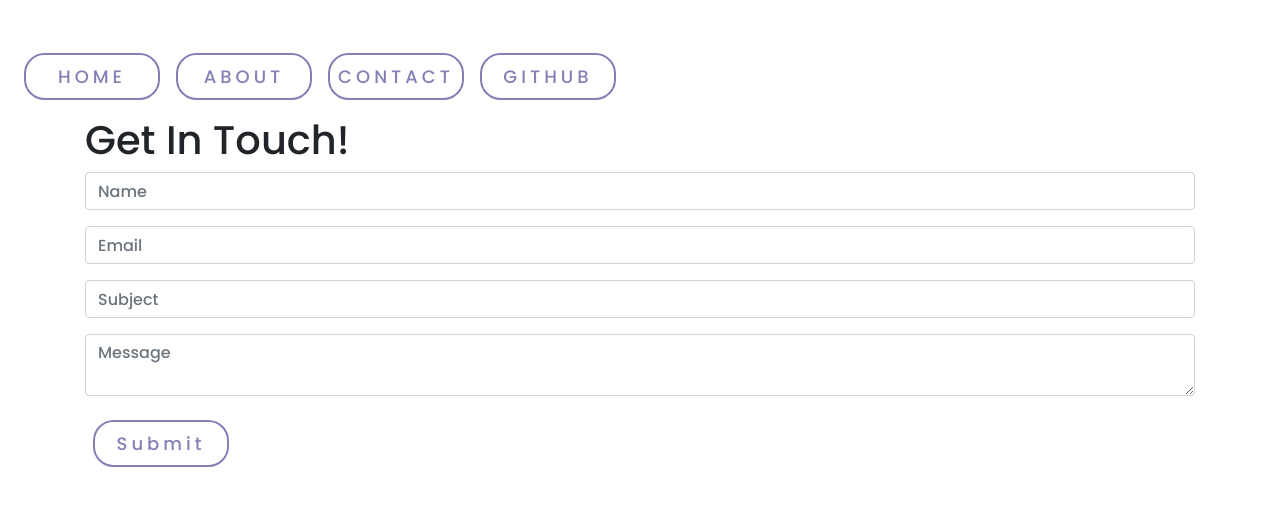
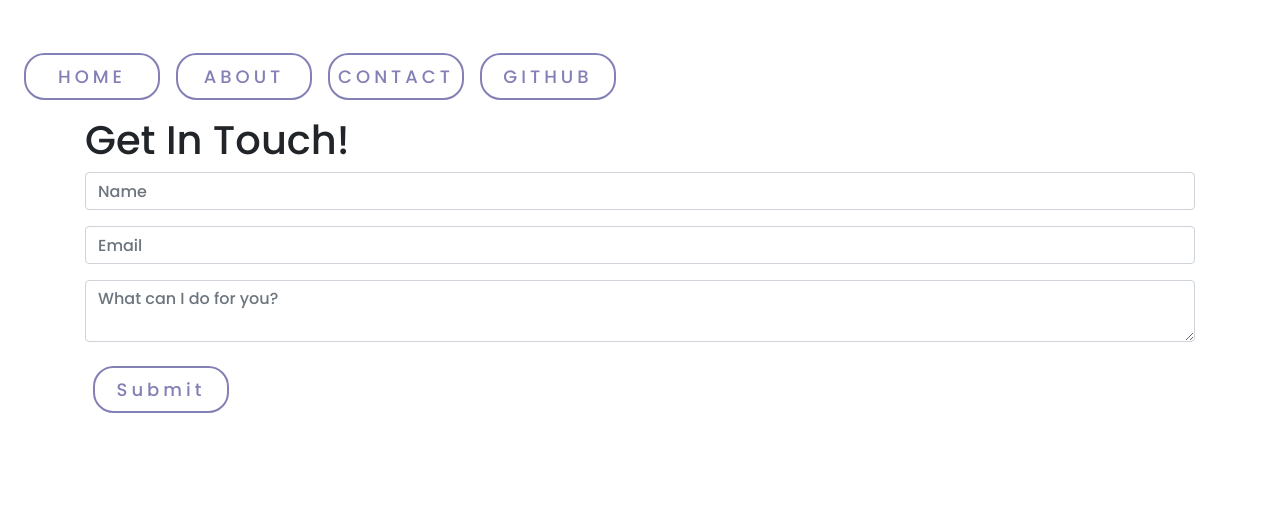
Before and after one commit to xcob/resume2020, a React (Create React App) app: page /contact in a window 1280 px wide. Shown: the top 506 px of the page. Built offline with nearby package versions, Linux system fonts and the light colour scheme.

Commit message:
update contact info

```diff
--- a/src/Contact.js
+++ b/src/Contact.js
@@ -42,7 +42,6 @@ class ContactForm extends Component  {
       this.setState({
         name: '',
         email: '',
-        subject: '',
         message: '',
       })
     }
@@ -76,16 +75,6 @@ class ContactForm extends Component  {
                   placeholder="Email"
                 />
               </FormGroup>
-              <FormGroup controlId="formBasicSubject">
-                <Input
-                  type="text"
-                  name="subject"
-                  className="text-primary"
-                  value={this.state.subject}
-                  onChange={this.handleChange.bind(this, 'subject')}
-                  placeholder="Subject"
-                />
-              </FormGroup>
               <FormGroup controlId="formBasicMessage">
                 <Input
                   type="textarea"
@@ -93,7 +82,7 @@ class ContactForm extends Component  {
                   className="text-primary"
                   value={this.state.message}
                   onChange={this.handleChange.bind(this, 'message')}
-                  placeholder="Message"
+                  placeholder="What can I do for you?"
                 />
               </FormGroup>
               <Button variant="primary"  className="buttonWrap" type="submit">
```
